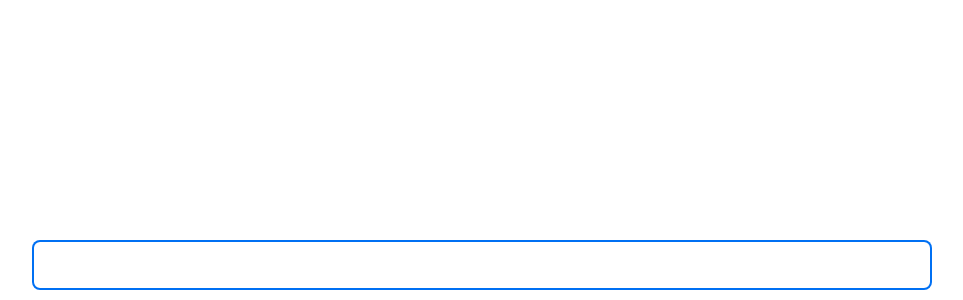
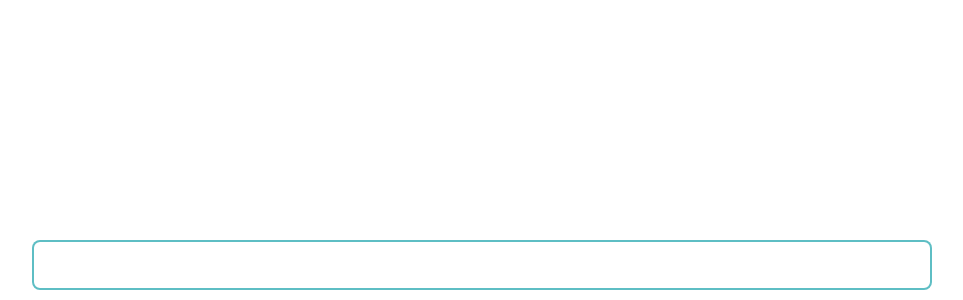
Before and after one commit to moisout/web-cli-gui, a Vue app: page / in a window 1280 px wide. Shown: the part 500-800 px from the top of the page, without its empty margins (158-1121 px from the left). Built offline with nearby package versions, Linux system fonts and the light colour scheme.

Commit message:
✨ Implement theme

```diff
--- a/package.json
+++ b/package.json
@@ -12,11 +12,15 @@
     "@vueuse/core": "^10.1.2",
     "pinia": "^2.1.4",
     "sass": "^1.63.4",
+    "unplugin-icons": "^0.16.3",
     "vue": "^3.3.4"
   },
   "devDependencies": {
+    "@iconify-json/tabler": "^1.1.79",
     "@vitejs/plugin-vue": "^4.2.3",
+    "@vue/compiler-sfc": "^3.3.4",
     "typescript": "^5.1.3",
+    "unplugin-vue-components": "^0.25.1",
     "vite": "^4.3.9",
     "vue-tsc": "^1.6.5"
   }
--- a/src/App.vue
+++ b/src/App.vue
@@ -1,12 +1,11 @@
 <script setup lang="ts">
-import CommandBar from './components/CommandBar.vue';
-import History from './components/History.vue';
 import { useApplyThemes } from './composables/applyTheme';
 useApplyThemes();
 </script>
 
 <template>
   <div class="main">
+    <Toolbar />
     <History />
     <CommandBar />
   </div>
--- /dev/null
+++ b/src/components/Toolbar.vue
@@ -0,0 +1,15 @@
+<script setup lang="ts"></script>
+
+<template>
+  <div class="toolbar">
+    <ThemeButton />
+  </div>
+</template>
+
+<style lang="scss" scoped>
+.toolbar {
+  display: flex;
+  justify-content: flex-end;
+  padding: 1rem 0;
+}
+</style>
--- /dev/null
+++ b/src/components/icon/Palette.vue
@@ -0,0 +1,28 @@
+<script setup lang="ts">
+defineProps<{
+  color: string;
+}>();
+</script>
+
+<template>
+  <svg
+    xmlns="http://www.w3.org/2000/svg"
+    class="icon icon-tabler icon-tabler-palette"
+    width="44"
+    height="44"
+    viewBox="0 0 24 24"
+    stroke-width="1.5"
+    :stroke="color"
+    fill="none"
+    stroke-linecap="round"
+    stroke-linejoin="round"
+  >
+    <path stroke="none" d="M0 0h24v24H0z" fill="none" />
+    <path
+      d="M12 21a9 9 0 0 1 0 -18c4.97 0 9 3.582 9 8c0 1.06 -.474 2.078 -1.318 2.828c-.844 .75 -1.989 1.172 -3.182 1.172h-2.5a2 2 0 0 0 -1 3.75a1.3 1.3 0 0 1 -1 2.25"
+    />
+    <path d="M8.5 10.5m-1 0a1 1 0 1 0 2 0a1 1 0 1 0 -2 0" />
+    <path d="M12.5 7.5m-1 0a1 1 0 1 0 2 0a1 1 0 1 0 -2 0" />
+    <path d="M16.5 10.5m-1 0a1 1 0 1 0 2 0a1 1 0 1 0 -2 0" />
+  </svg>
+</template>
--- /dev/null
+++ b/src/components/theme/ThemeButton.vue
@@ -0,0 +1,35 @@
+<script setup lang="ts">
+import { ref } from 'vue';
+import { useCssVar } from '@vueuse/core';
+
+const onThemeClick = () => {
+  open.value = !open.value;
+};
+
+const primary = useCssVar('--primary');
+const secondary = useCssVar('--secondary');
+
+const open = ref(false);
+const btnRef = ref<HTMLButtonElement | null>(null);
+</script>
+
+<template>
+  <button class="theme-button" @click="onThemeClick" ref="btnRef">
+    <i-tabler-palette
+      width="24"
+      height="24"
+      :style="{
+        color: open ? secondary : primary
+      }"
+    />
+  </button>
+  <ThemePopup :open="open" :btnRef="btnRef" />
+</template>
+
+<style lang="scss" scoped>
+.theme-button {
+  all: unset;
+  cursor: pointer;
+  color: var(--primary);
+}
+</style>
--- /dev/null
+++ b/src/components/theme/ThemePopup.vue
@@ -0,0 +1,114 @@
+<script setup lang="ts">
+import { useDark, useToggle } from '@vueuse/core';
+import { computed, ref } from 'vue';
+
+const props = defineProps<{
+  open: boolean;
+  btnRef: HTMLButtonElement | null;
+}>();
+
+const position = computed(() => {
+  const rect = props.btnRef?.getBoundingClientRect();
+  const popupRect = popupRef.value?.getBoundingClientRect();
+  if (!rect) return null;
+
+  return {
+    top: `${rect.top + rect.height}px`,
+    left: `${rect.left - (popupRect?.width ?? 0)}px`
+  };
+});
+
+const isDark = useDark();
+const toggleDark = useToggle(isDark);
+
+const onThemeClick = (theme: string) => {
+  toggleDark(theme === 'dark');
+};
+
+const popupRef = ref<HTMLDivElement | null>(null);
+</script>
+
+<template>
+  <div
+    v-if="position"
+    ref="popupRef"
+    class="theme-popup"
+    :class="{ open }"
+    :style="{ top: position.top, left: position.left }"
+  >
+    <p class="themes-title">Theme</p>
+    <div class="themes">
+      <div
+        class="theme"
+        :class="{ selected: !isDark }"
+        @click="onThemeClick('light')"
+      >
+        <i-tabler-sun width="32" height="32" />
+      </div>
+      <div
+        class="theme"
+        :class="{ selected: isDark }"
+        @click="onThemeClick('dark')"
+      >
+        <i-tabler-moon width="32" height="32" />
+      </div>
+    </div>
+  </div>
+</template>
+
+<style lang="scss" scoped>
+.theme-popup {
+  position: fixed;
+  pointer-events: none;
+  opacity: 0;
+  transform: scale(0.8);
+  transform-origin: top right;
+  transition-property: opacity, transform;
+  transition-duration: 150ms;
+  transition-timing-function: ease-out;
+
+  background-color: var(--backgroundLight);
+  padding: 10px;
+  border-radius: 8px;
+
+  .themes-title {
+    margin: 5px 0 10px 0;
+    text-align: center;
+  }
+
+  .themes {
+    display: flex;
+    flex-direction: row;
+    gap: 10px;
+
+    .theme {
+      width: 55px;
+      height: 55px;
+      border-radius: 8px;
+      display: flex;
+      cursor: pointer;
+
+      transition: outline 200ms ease-out;
+      outline: transparent solid 2px;
+
+      svg {
+        margin: auto;
+      }
+
+      &.selected {
+        outline: var(--secondary) solid 2px;
+      }
+
+      &:hover {
+        outline: var(--primary) solid 2px;
+      }
+    }
+  }
+
+  &.open {
+    pointer-events: auto;
+    opacity: 1;
+    transform: scale(1);
+  }
+}
+</style>
--- a/src/themes/dark.ts
+++ b/src/themes/dark.ts
@@ -3,6 +3,7 @@ export const darkTheme = {
     primary: '#5ebec4',
     secondary: '#f92c85',
     background: '#121212',
+    backgroundLight: '#262626',
     text: '#fff'
   }
 } as const;
--- a/src/themes/light.ts
+++ b/src/themes/light.ts
@@ -1,7 +1,9 @@
 export const lightTheme = {
   colors: {
-    primary: '#0070f3',
+    primary: '#5ebec4',
+    secondary: '#f92c85',
     background: '#fff',
+    backgroundLight: '#f2f2f2',
     text: '#000'
   }
 } as const;
--- a/tsconfig.json
+++ b/tsconfig.json
@@ -18,7 +18,8 @@
     "strict": true,
     "noUnusedLocals": true,
     "noUnusedParameters": true,
-    "noFallthroughCasesInSwitch": true
+    "noFallthroughCasesInSwitch": true,
+    "types": ["unplugin-icons/types/vue", "components.d.ts"]
   },
   "include": ["src/**/*.ts", "src/**/*.d.ts", "src/**/*.tsx", "src/**/*.vue"],
   "references": [{ "path": "./tsconfig.node.json" }]
--- a/vite.config.ts
+++ b/vite.config.ts
@@ -1,7 +1,13 @@
-import { defineConfig } from 'vite'
-import vue from '@vitejs/plugin-vue'
+import { defineConfig } from 'vite';
+import vue from '@vitejs/plugin-vue';
+import Components from 'unplugin-vue-components/vite';
+import IconsResolver from 'unplugin-icons/resolver';
+import Icons from 'unplugin-icons/vite';
 
-// https://vitejs.dev/config/
 export default defineConfig({
-  plugins: [vue()],
-})
+  plugins: [
+    vue(),
+    Components({ dts: true, resolvers: [IconsResolver()] }),
+    Icons({ compiler: 'vue3' })
+  ]
+});
```
Also changed, not shown: components.d.ts (added, +22 -0 lines), 1 other file (tests, documents, lock files or other folders).
